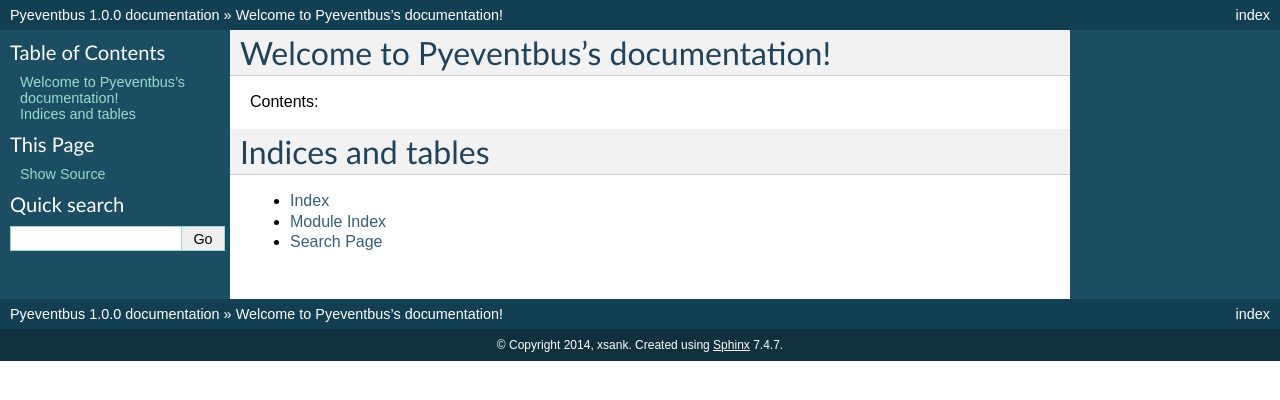
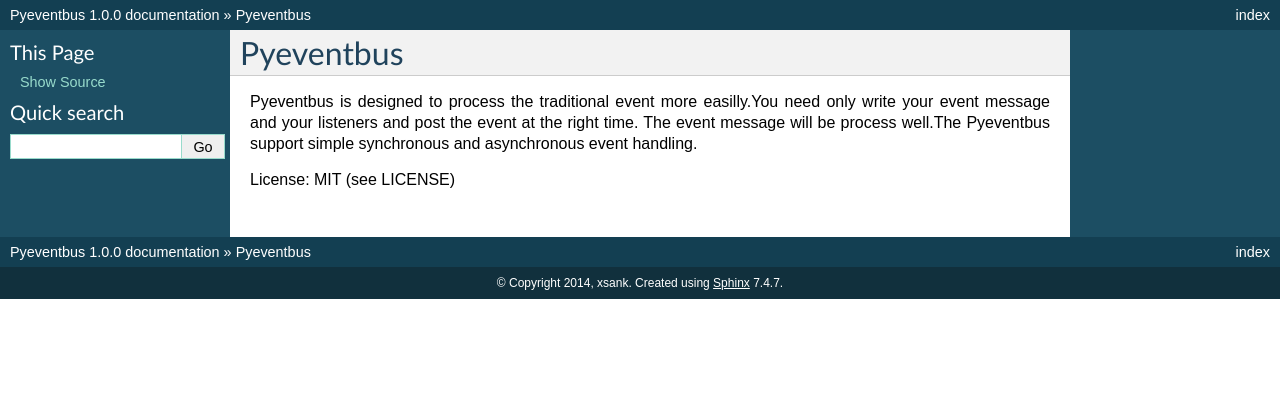
Before and after one commit to xsank/Pyeventbus, a Sphinx documentation site: the page built from docs/source/index.rst, in a window 1280 px wide. Shown: the top 400 px of the page. Built offline with Sphinx 7.4.7, drawn with Linux system fonts in a browser that asks for light colours.

Commit message:
add the index doc

```diff
--- a/docs/source/index.rst
+++ b/docs/source/index.rst
@@ -1,21 +1,9 @@
-.. Pyeventbus documentation master file, created by
-   sphinx-quickstart on Mon Jul 28 13:32:04 2014.
-   You can adapt this file completely to your liking, but it should at least
-   contain the root `toctree` directive.
-
-Welcome to Pyeventbus's documentation!
-======================================
-
-Contents:
-
-.. toctree::
-   :maxdepth: 2
+Pyeventbus
+====================
 
 
+Pyeventbus is designed to process the traditional event more easilly.You need only write your event message and your
+listeners and post the event at the right time. The event message will be process well.The Pyeventbus support simple
+synchronous and asynchronous event handling.
 
-Indices and tables
-==================
-
-* :ref:`genindex`
-* :ref:`modindex`
-* :ref:`search`
+License: MIT (see LICENSE)
```
Also changed, not shown: docs/index.rst (deleted, +0 -9 lines).
